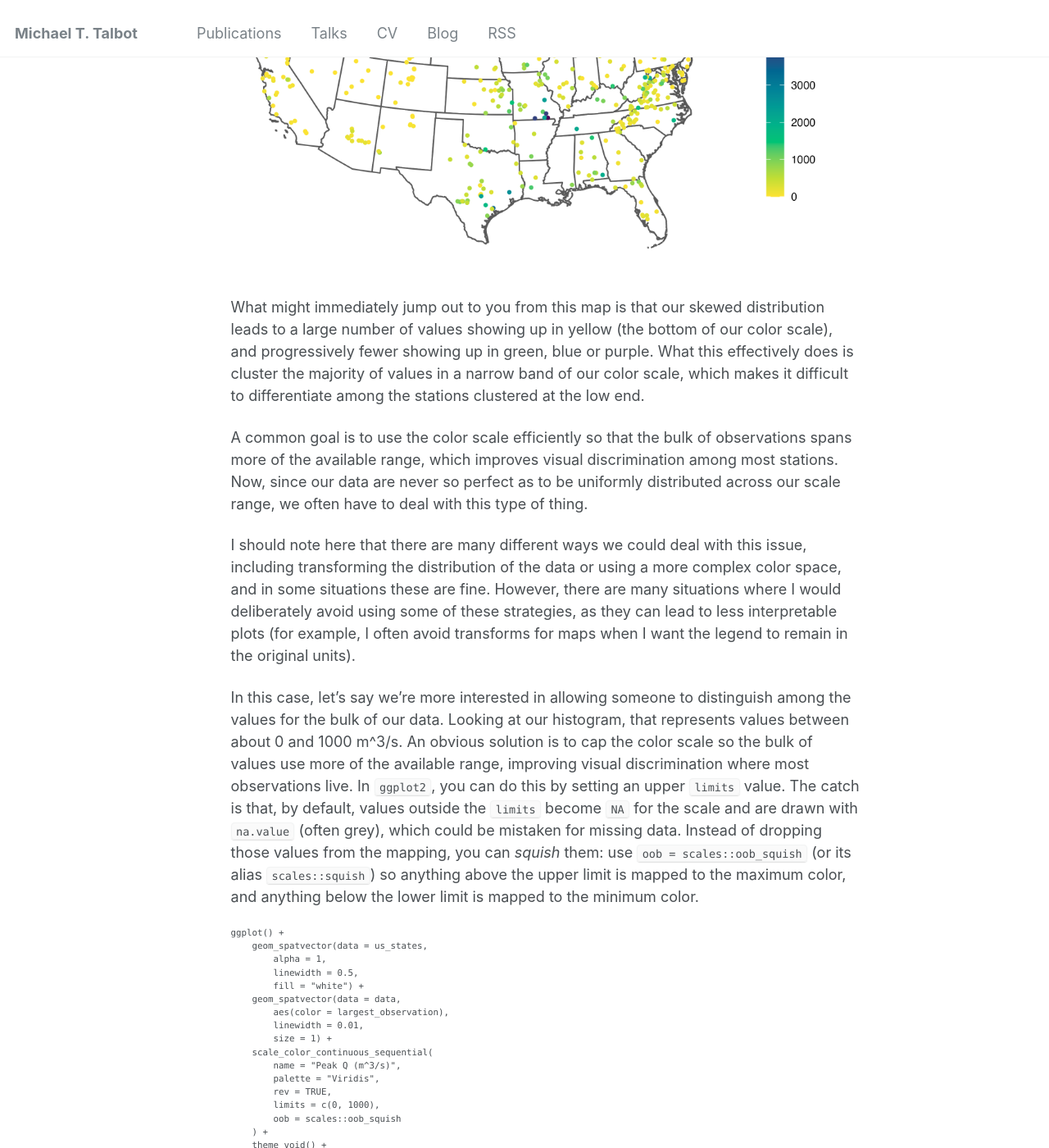
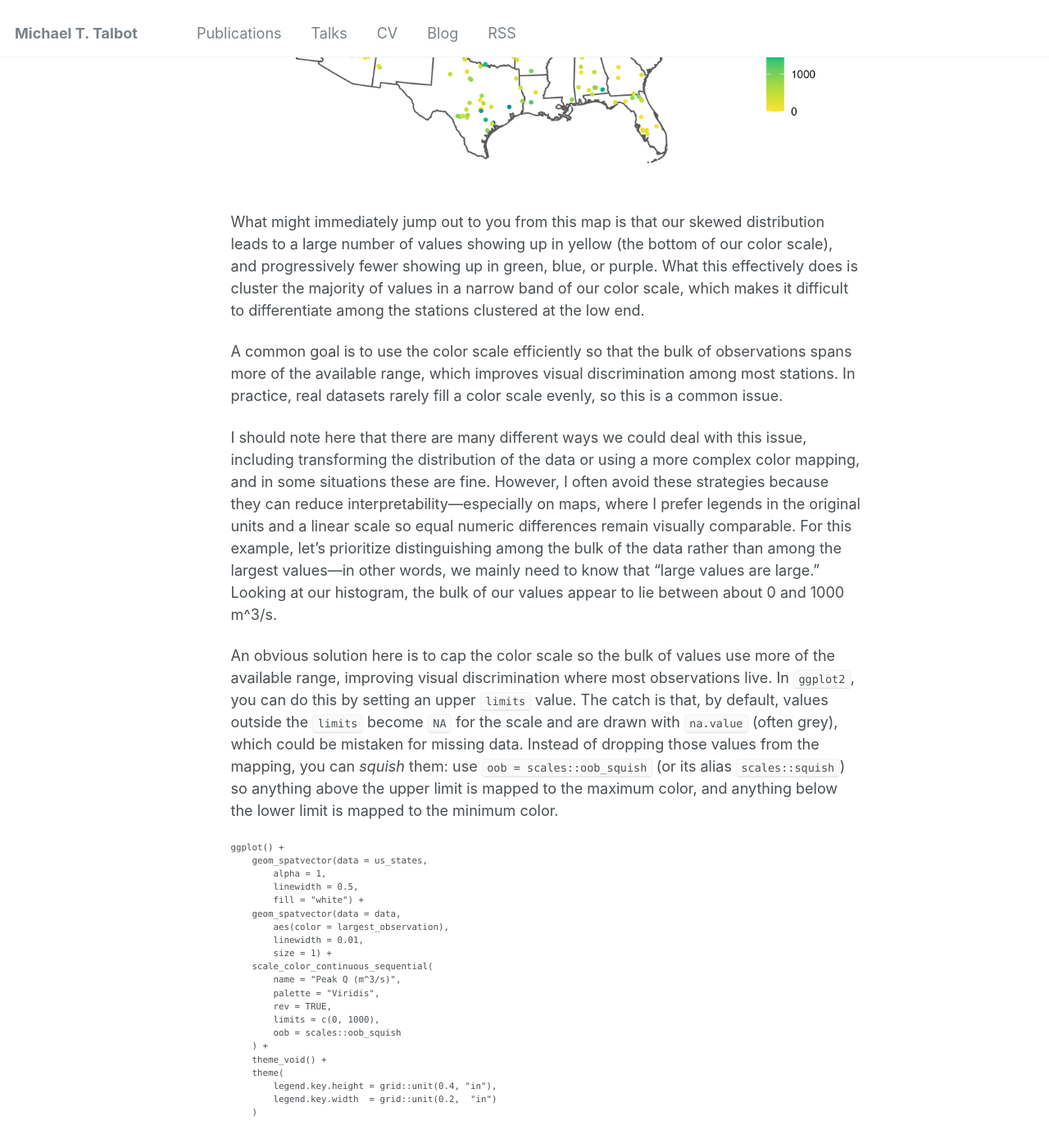
Before and after one commit to realmiketalbot/realmiketalbot.github.io, a Jekyll site: the page built from _posts/2026-01-21-out-of-bounds-on-purpose-legendry.md, in a window 1280 px wide and 1400 px high, scrolled down 2137 px. Shown: the whole window at 82% size. Built offline with Jekyll 4.4.1, drawn with Linux system fonts in a browser that asks for light colours; comment, search, counter and statistics services are not loaded; some of the changed text lies outside the part shown.

Commit message:
A bit of clean-up

```diff
--- a/_posts/2026-01-21-out-of-bounds-on-purpose-legendry.md
+++ b/_posts/2026-01-21-out-of-bounds-on-purpose-legendry.md
@@ -16,15 +16,13 @@
 <h2>Visualizing out-of-bounds (OOB) data using R</h2>
 Let's say you want to plot some data, and let's say that data has a relatively "long-tailed" distribution. This need not even necessarily be non-normally distributed data, but often this is also the case. There are many ways to visualize this kind of data and, obviously, the best ways will often depend upon the context. But instead of talking circles around this, let me provide an example.
 
-Let's look at some streamflow data. Without getting into details (because they are irrelevant to the substance of this post), I've extracted the largest observed streamflow values between 1981 and 2020 for 494 streams and rivers across the contiguous US. Here's what the distribution of these values looks like:
+Let's look at some streamflow data. Without getting into details (because they are irrelevant to the substance of this post), I've extracted the largest observed streamflow values between 1981 and 2020 for 494 streams and rivers across the contiguous US.[^1] Here's what the distribution of these values looks like:
 
 ![OOB Histogram](../../images/oob_histogram.png)
 
 <small>Histogram of largest streamflow values between 1981 and 2020 at 494 USGS gages [original content].</small>
 
-Quick aside: as I'm using this data to illustrate a visualization method, I'm intentionally not normalizing streamflow by watershed area, which would of course reduce the skewness of the distribution considerably. Moving on...
-
-We can see that these data roughly resemble some kind of heavily right-skewed distribution. Now, let's say we're interested in mapping these data. We can do this quite easily using R:
+We can see that these data roughly resemble some kind of heavily right-skewed distribution.[^2] Now, let's say we're interested in mapping these data. We can do this quite easily using R:
 
 <pre style="font-size: 0.6em;">
 library(tidyverse)
@@ -62,13 +60,13 @@
 
 ![OOB Map Complete](../../images/oob_map_complete.png)
 
-What might immediately jump out to you from this map is that our skewed distribution leads to a large number of values showing up in yellow (the bottom of our color scale), and progressively fewer showing up in green, blue or purple. What this effectively does is cluster the majority of values in a narrow band of our color scale, which makes it difficult to differentiate among the stations clustered at the low end.
+What might immediately jump out to you from this map is that our skewed distribution leads to a large number of values showing up in yellow (the bottom of our color scale), and progressively fewer showing up in green, blue, or purple. What this effectively does is cluster the majority of values in a narrow band of our color scale, which makes it difficult to differentiate among the stations clustered at the low end.
 
-A common goal is to use the color scale efficiently so that the bulk of observations spans more of the available range, which improves visual discrimination among most stations. Now, since our data are never so perfect as to be uniformly distributed across our scale range, we often have to deal with this type of thing.
+A common goal is to use the color scale efficiently so that the bulk of observations spans more of the available range, which improves visual discrimination among most stations. In practice, real datasets rarely fill a color scale evenly, so this is a common issue.
 
-I should note here that there are many different ways we could deal with this issue, including transforming the distribution of the data or using a more complex color space, and in some situations these are fine. However, there are many situations where I would deliberately avoid using some of these strategies, as they can lead to less interpretable plots (for example, I often avoid transforms for maps when I want the legend to remain in the original units).
+I should note here that there are many different ways we could deal with this issue, including transforming the distribution of the data or using a more complex color mapping, and in some situations these are fine. However, I often avoid these strategies because they can reduce interpretability—especially on maps, where I prefer legends in the original units and a linear scale so equal numeric differences remain visually comparable. For this example, let’s prioritize distinguishing among the bulk of the data rather than among the largest values—in other words, we mainly need to know that “large values are large.” Looking at our histogram, the bulk of our values appear to lie between about 0 and 1000 m^3/s.
 
-In this case, let's say we're more interested in allowing someone to distinguish among the values for the bulk of our data. Looking at our histogram, that represents values between about 0 and 1000 m^3/s. An obvious solution is to cap the color scale so the bulk of values use more of the available range, improving visual discrimination where most observations live. In `ggplot2`, you can do this by setting an upper `limits` value. The catch is that, by default, values outside the `limits` become `NA` for the scale and are drawn with `na.value` (often grey), which could be mistaken for missing data. Instead of dropping those values from the mapping, you can _squish_ them: use `oob = scales::oob_squish` (or its alias `scales::squish`) so anything above the upper limit is mapped to the maximum color, and anything below the lower limit is mapped to the minimum color.
+An obvious solution here is to cap the color scale so the bulk of values use more of the available range, improving visual discrimination where most observations live. In `ggplot2`, you can do this by setting an upper `limits` value. The catch is that, by default, values outside the `limits` become `NA` for the scale and are drawn with `na.value` (often grey), which could be mistaken for missing data. Instead of dropping those values from the mapping, you can _squish_ them: use `oob = scales::oob_squish` (or its alias `scales::squish`) so anything above the upper limit is mapped to the maximum color, and anything below the lower limit is mapped to the minimum color.
 
 <pre style="font-size: 0.6em;">
 ggplot() +
@@ -102,11 +100,11 @@
 
 Yes, we could switch to Python. But here's the hard truth: I simply do not like `matplotlib`. I do not like it in the rain. I would not, could not, on a train. I will not use it here or there. I do not like it anywhere!
 
-I know I could make equivalent plots using `matplotlib`, but I simply prefer the syntax of `ggplot2`, and it will likely continue to remain my default for visualizations. So, I wanted to find a way to do this using R. Luckily, it's quite easy. Enter the <a href="https://teunbrand.github.io/legendry/" target="_blank">`legendry`</a> package: `guide_colbar()` can add end caps automatically when (and only when) the data exceed your scale limits. Here I'm using `show = NA` to automagically add end caps only when necessary.
-
-Quick note: while `oob = scales::oob_squish` controls how out-of-range data are mapped to colors, `guide_colbar(oob = "squish", show = NA)` controls how the legend signals (and colors) the out-of-range end caps.
+I know I could make equivalent plots using `matplotlib`, but I simply prefer the syntax of `ggplot2`, and it will likely continue to remain my default for visualizations. So, I wanted to find a way to do this using R. Luckily, it's quite easy. Enter the <a href="https://teunbrand.github.io/legendry/" target="_blank">`legendry`</a> package: `guide_colbar()` can add end caps automatically when (and only when) the data exceed your scale limits.[^3] Here I'm using `show = NA` to automagically add end caps only when necessary:
 
 <pre style="font-size: 0.6em;">
+library(legendry)
+
 ggplot() +
     geom_spatvector(data = us_states,
         alpha = 1,
@@ -137,6 +135,10 @@
 
 ![OOB Map Clipped with End Caps](../../images/oob_map_clipped_with_endcaps.png)
 
-Voila! Now you can make this type of legend using R. You're welcome.
+Voila—out of bounds, on purpose. Now your map can focus on the bulk of the data yet stay honest about the extremes.
 
-And of course, thank you to the developer of the `legendry` package. You made my day!
+Big thanks to the developer of `legendry`. You made my day.
+
+[^1]: Here's a <a href="https://gist.github.com/realmiketalbot/0bd0af38c5b0f74c0d1fe16f895fe80d" target="_blank">reprex</a> you can play with since I haven't provided you with my data.
+[^2]: As I'm using this data to illustrate a visualization method, I'm intentionally not normalizing streamflow by watershed area, which would of course reduce the skewness of the distribution considerably.
+[^3]: Note that while `oob = scales::oob_squish` controls how out-of-range data are mapped to colors, `guide_colbar(oob = "squish", show = NA)` controls how the legend signals (and colors) the out-of-range end caps. You'll typically want to use both.
```
